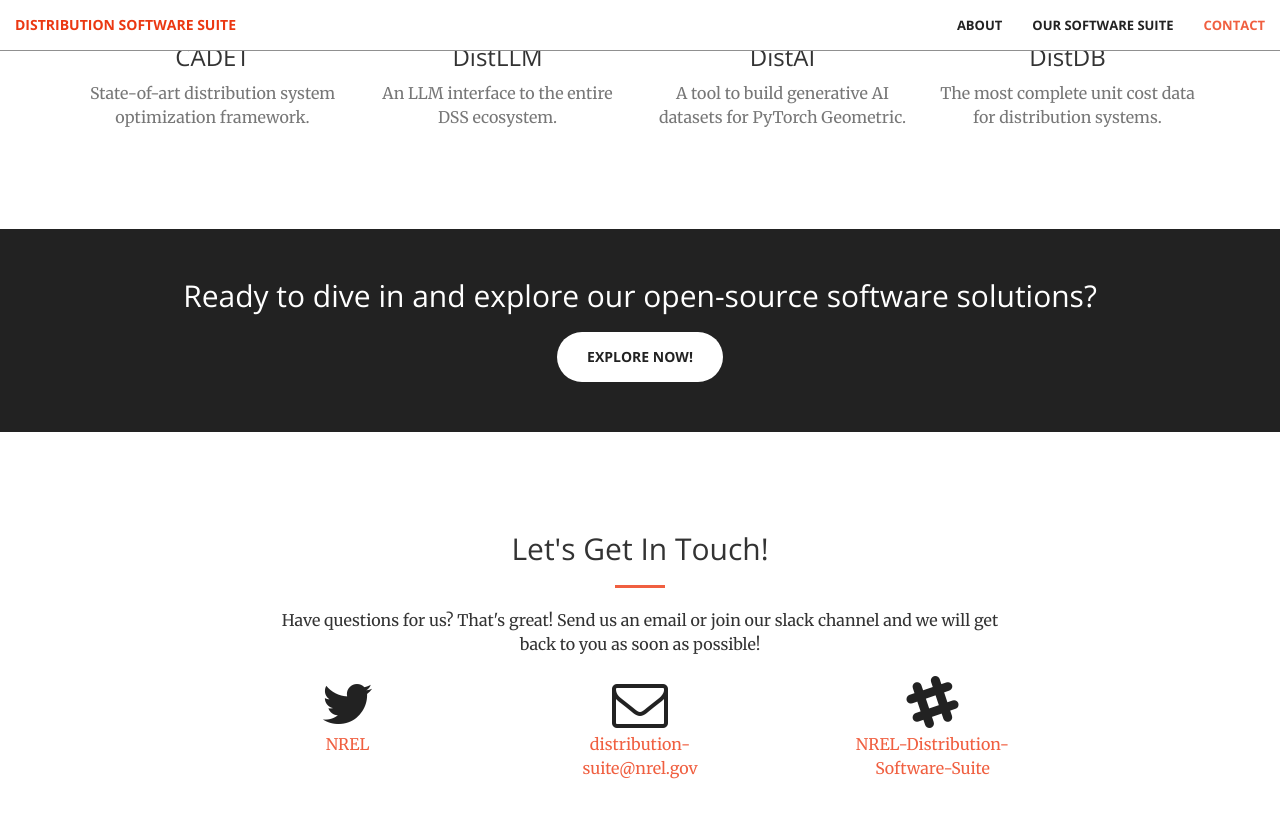
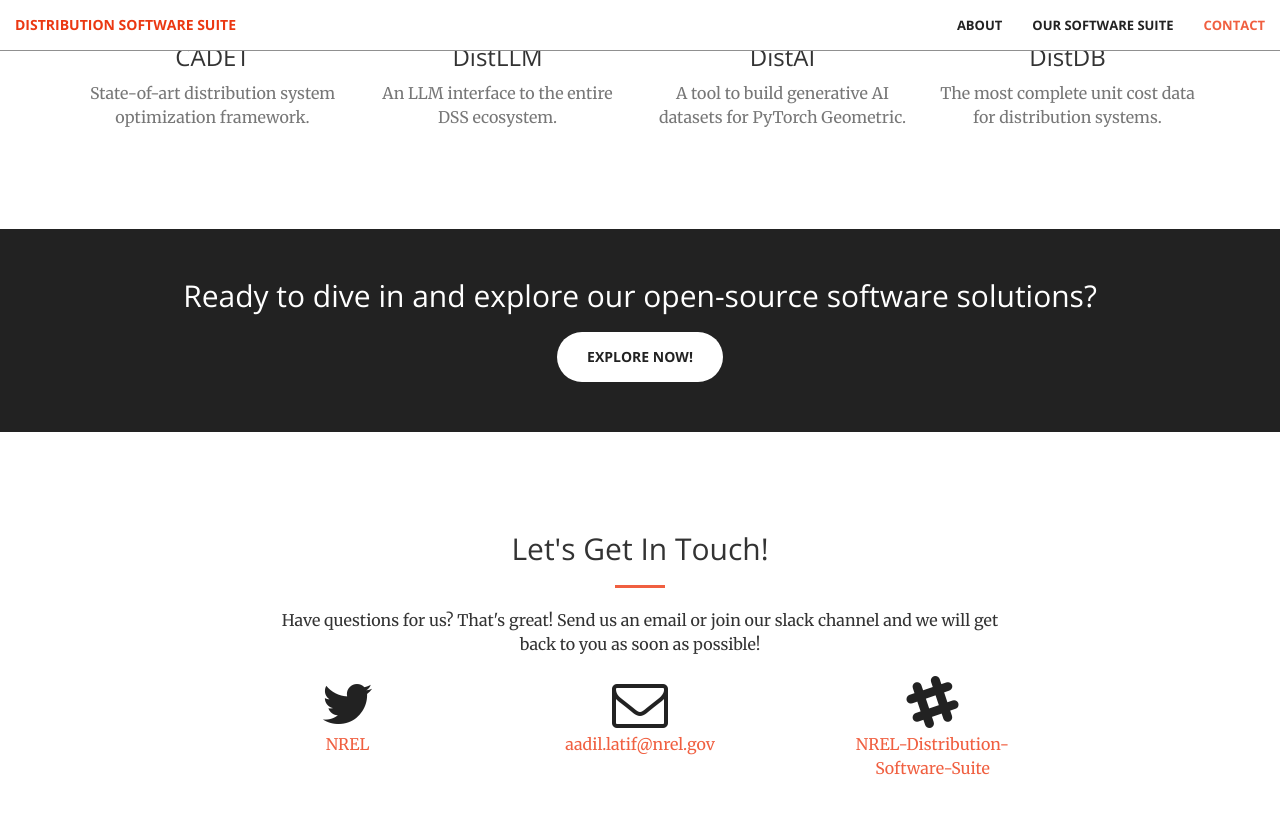
Before and after one commit to NREL-Distribution-Suites/distribution_software_suite, a Jekyll site: the page built from index.html, in a window 1280 px wide and 900 px high, scrolled down 2067 px. Shown: the top 818 px of the window. Built offline with Jekyll 4.4.1, drawn with Linux system fonts in a browser that asks for light colours.

Commit message:
Update _config.yml

```diff
--- a/_config.yml
+++ b/_config.yml
@@ -1,6 +1,6 @@
 # Site settings
 title: "Distribution Software Suite"
-email: "distribution-suite@nrel.gov"
+email: "aadil.latif@nrel.gov"
 description: "" # this means to ignore newlines until "baseurl:"
 baseurl: "" # the subpath of your site, e.g. /blog/
 url: "" # the base hostname & protocol for your site
```
